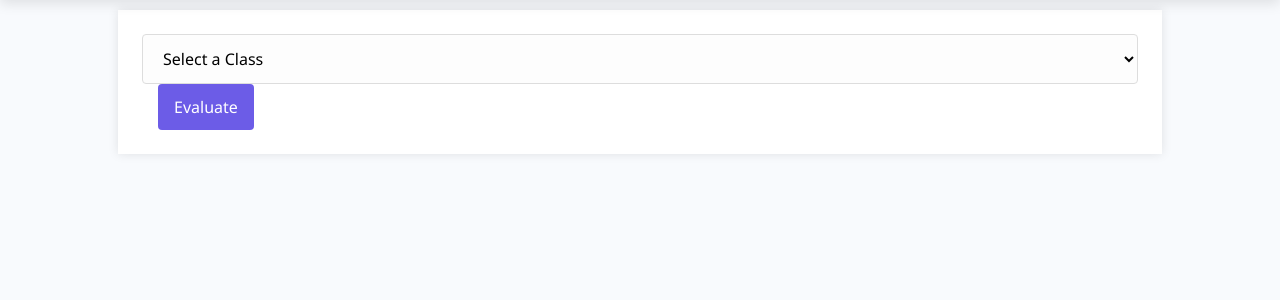
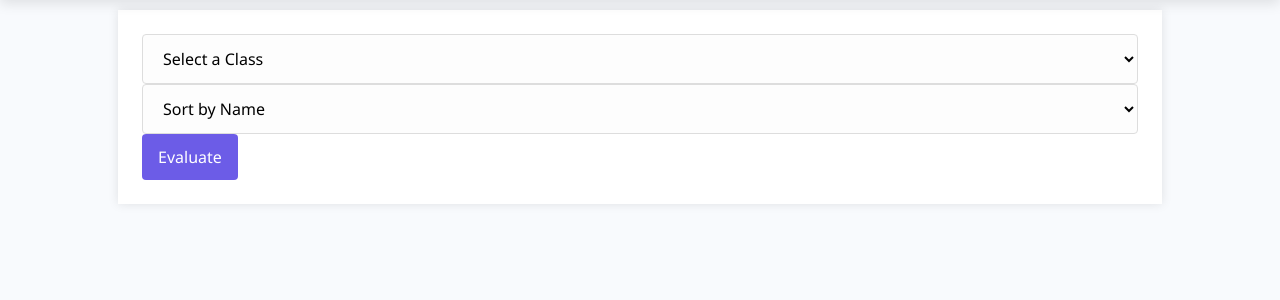
Before and after one commit to Mourad-wh/School_management, a PHP site: page /admin/notes.php in a window 1280 px wide. Shown: the part 120-420 px from the top of the page. Run offline with PHP 8.4, Linux system fonts and the light colour scheme; data comes from the database, SQL or seed files in the repository.

Commit message:
Update notes.php

```diff
--- a/School_management-main/app/views/admin/notes.php
+++ b/School_management-main/app/views/admin/notes.php
@@ -15,6 +15,8 @@ $classes = $conn->query("SELECT id, name FROM classes ORDER BY name");
 
 // Initialize results array
 $results = [];
+
+$sort_by = $_POST['sort_by'] ?? 'name'; // Default sort
 
 if ($_SERVER['REQUEST_METHOD'] === 'POST' && isset($_POST['class_id'])) {
     $class_id = $conn->real_escape_string($_POST['class_id']);
@@ -102,6 +104,7 @@ if ($_SERVER['REQUEST_METHOD'] === 'POST' && isset($_POST['class_id'])) {
             $has_eliminatory_text = $has_eliminatory ? 'Yes' : 'No';
 
             $results[] = [
+                'id' => $student_id,
                 'name' => $full_name,
                 'average' => $overall_average,
                 'below_12' => $subjects_below_12,
@@ -111,6 +114,18 @@ if ($_SERVER['REQUEST_METHOD'] === 'POST' && isset($_POST['class_id'])) {
         }
 
         $conn->commit();
+
+        // Sort results based on admin choice
+        usort($results, function($a, $b) use ($sort_by) {
+            if ($sort_by === 'average') {
+                return $b['average'] <=> $a['average']; // Descending
+            } elseif ($sort_by === 'result') {
+                return strcmp($a['result'], $b['result']); // Ascending: Failed then Passed
+            } else {
+                return strcmp($a['name'], $b['name']); // Default: name ascending
+            }
+        });
+
     } catch (Exception $e) {
         $conn->rollback();
         die("Error processing evaluation: " . $e->getMessage());
@@ -122,7 +137,6 @@ if ($_SERVER['REQUEST_METHOD'] === 'POST' && isset($_POST['class_id'])) {
 <html>
 <head>
     <meta charset="UTF-8">
-    <meta name="viewport" content="width=device-width, initial-scale=1.0">
     <title>Student Evaluation</title>
     <link rel="stylesheet" href="../style.css">
     <link rel="icon" type="image/png" href="../images/logo.png">
@@ -135,36 +149,24 @@ if ($_SERVER['REQUEST_METHOD'] === 'POST' && isset($_POST['class_id'])) {
             padding: 1.5rem;
             box-shadow: 0 0 10px rgba(0,0,0,0.1);
         }
-
         select, button {
             padding: 0.75rem 1rem;
             font-size: 1rem;
             border-radius: 4px;
             border: 1px solid #ddd;
+            margin-right: 1rem;
         }
-
         button {
             background-color: #6c5ce7;
             color: white;
             border: none;
             cursor: pointer;
-            margin-left: 1rem;
         }
-
         button:hover {
             background-color: #5c4ce7;
         }
-
-        .passed {
-            color: #28a745;
-            font-weight: bold;
-        }
-
-        .failed {
-            color: #dc3545;
-            font-weight: bold;
-        }
-
+        .passed { color: #28a745; font-weight: bold; }
+        .failed { color: #dc3545; font-weight: bold; }
         .details-btn {
             background-color: #17a2b8;
             color: white;
@@ -173,21 +175,22 @@ if ($_SERVER['REQUEST_METHOD'] === 'POST' && isset($_POST['class_id'])) {
             text-decoration: none;
             display: inline-block;
         }
-
         .details-btn:hover {
             background-color: #138496;
         }
-        .calculation-info {
+        table {
+            width: 90%;
+            margin: 1rem auto;
+            border-collapse: collapse;
+        }
+        th, td {
+            border: 1px solid #ccc;
+            padding: 0.75rem;
             text-align: center;
-            margin: 1rem 0;
-            color: #666;
-            font-style: italic;
         }
     </style>
 </head>
 <body>
-
-    <!-- Navigation -->
     <nav>
         <div class="logo-container">
             <img src="../images/logo.png" alt="School Logo">
@@ -220,17 +223,18 @@ if ($_SERVER['REQUEST_METHOD'] === 'POST' && isset($_POST['class_id'])) {
                         </option>
                     <?php endwhile; ?>
                 </select>
+
+                <select name="sort_by">
+                    <option value="name" <?= $sort_by === 'name' ? 'selected' : '' ?>>Sort by Name</option>
+                    <option value="average" <?= $sort_by === 'average' ? 'selected' : '' ?>>Sort by Average</option>
+                    <option value="result" <?= $sort_by === 'result' ? 'selected' : '' ?>>Sort by Result</option>
+                </select>
+
                 <button type="submit">Evaluate</button>
             </form>
         </div>
 
-        <?php if (isset($results) && !empty($results)): ?>
-            <?php if (isset($calculation_date)): ?>
-                <div class="calculation-info">
-                    Results calculated on: <?= date('Y-m-d H:i:s', strtotime($calculation_date)) ?>
-                </div>
-            <?php endif; ?>
-
+        <?php if (!empty($results)): ?>
             <div class="students-container">
                 <table>
                     <tr>
@@ -247,11 +251,9 @@ if ($_SERVER['REQUEST_METHOD'] === 'POST' && isset($_POST['class_id'])) {
                             <td><?= $result['average'] ?></td>
                             <td><?= $result['below_12'] ?></td>
                             <td><?= $result['eliminatory'] ?></td>
-                        <td class="<?= strtolower($result['result']) ?>">
-                            <?= $result['result'] ?>
-                        </td>
+                            <td class="<?= strtolower($result['result']) ?>"><?= $result['result'] ?></td>
                             <td>
-                            <a href="student_details.php?student_id=<?= $student_id ?>&class_id=<?= $class_id ?>" class="details-btn">
+                                <a href="student_details.php?student_id=<?= $result['id'] ?>&class_id=<?= $class_id ?>" class="details-btn">
                                     View Details
                                 </a>
                             </td>
```
Lines whose indentation alone changed are shown as unchanged.
